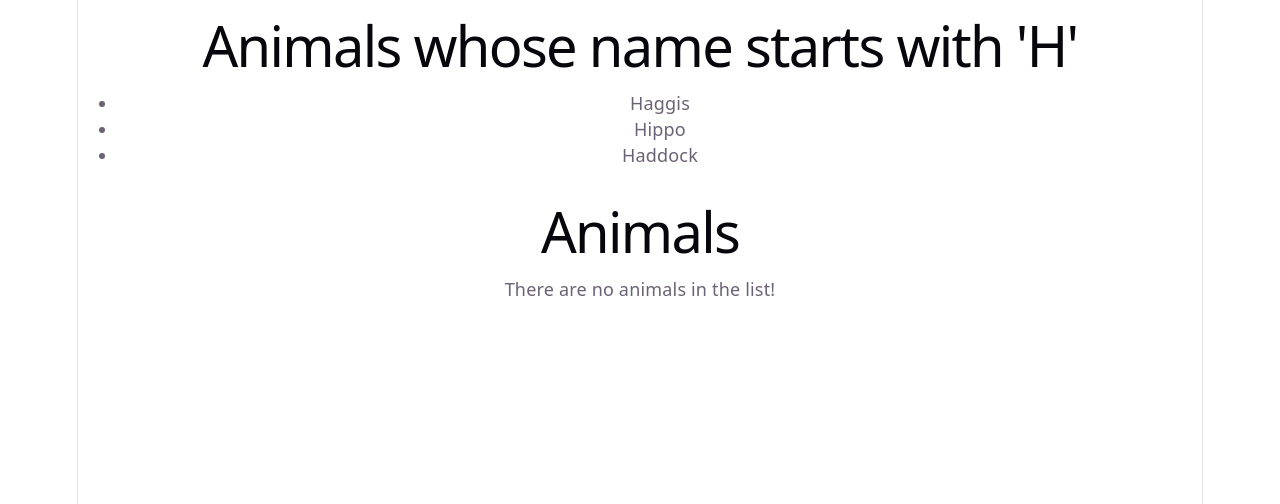
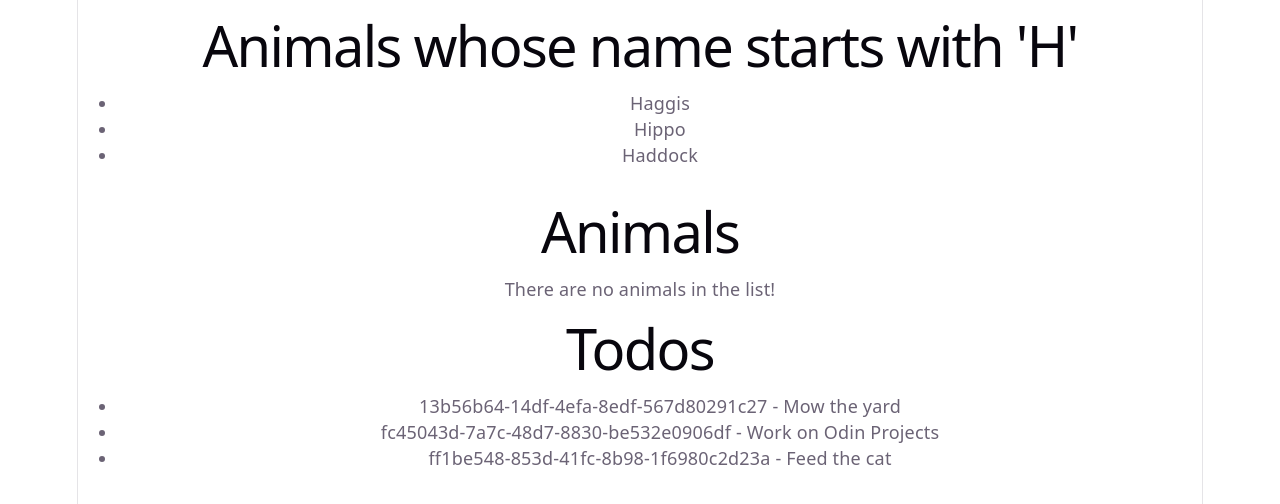
Before and after one commit to richardlucas761/odin-my-first-react-app, a React (Vite) app in the folder odin-my-first-react-app/: page / in a window 1280 px wide. Shown: the top 504 px of the page. Built offline with nearby package versions, Linux system fonts and the light colour scheme.

Commit message:
Add a list of Todos which use a generated UUID as their key.

```diff
--- /dev/null
+++ b/odin-my-first-react-app/src/Todos.jsx
@@ -0,0 +1,22 @@
+// a list of todos, each todo object has a task and an id
+const todos = [
+    { task: "Mow the yard", id: crypto.randomUUID() },
+    { task: "Work on Odin Projects", id: crypto.randomUUID() },
+    { task: "Feed the cat", id: crypto.randomUUID() },
+];
+
+function TodoList() {
+    return (
+        <div>
+            <h1>Todos</h1>
+            <ul>
+                {todos.map((todo) => (
+                    // here we are using the already generated id as the key.
+                    <li key={todo.id}>{todo.id} - {todo.task}</li>
+                ))}
+            </ul>
+        </div>
+    );
+}
+
+export default TodoList;
--- a/odin-my-first-react-app/src/main.jsx
+++ b/odin-my-first-react-app/src/main.jsx
@@ -7,11 +7,13 @@
 // import App from './Button.jsx';
 import AnimalsStarting from './Animals.jsx';
 import NoAnimals from './NoAnimals.jsx';
+import TodoList from './Todos.jsx';
 
 createRoot(document.getElementById('root')).render(
   <StrictMode>
     <AnimalsStarting />
     <NoAnimals />
+    <TodoList />
     {/* <DefaultFood />
     <SavouryFood />
     <Greeting />
```
